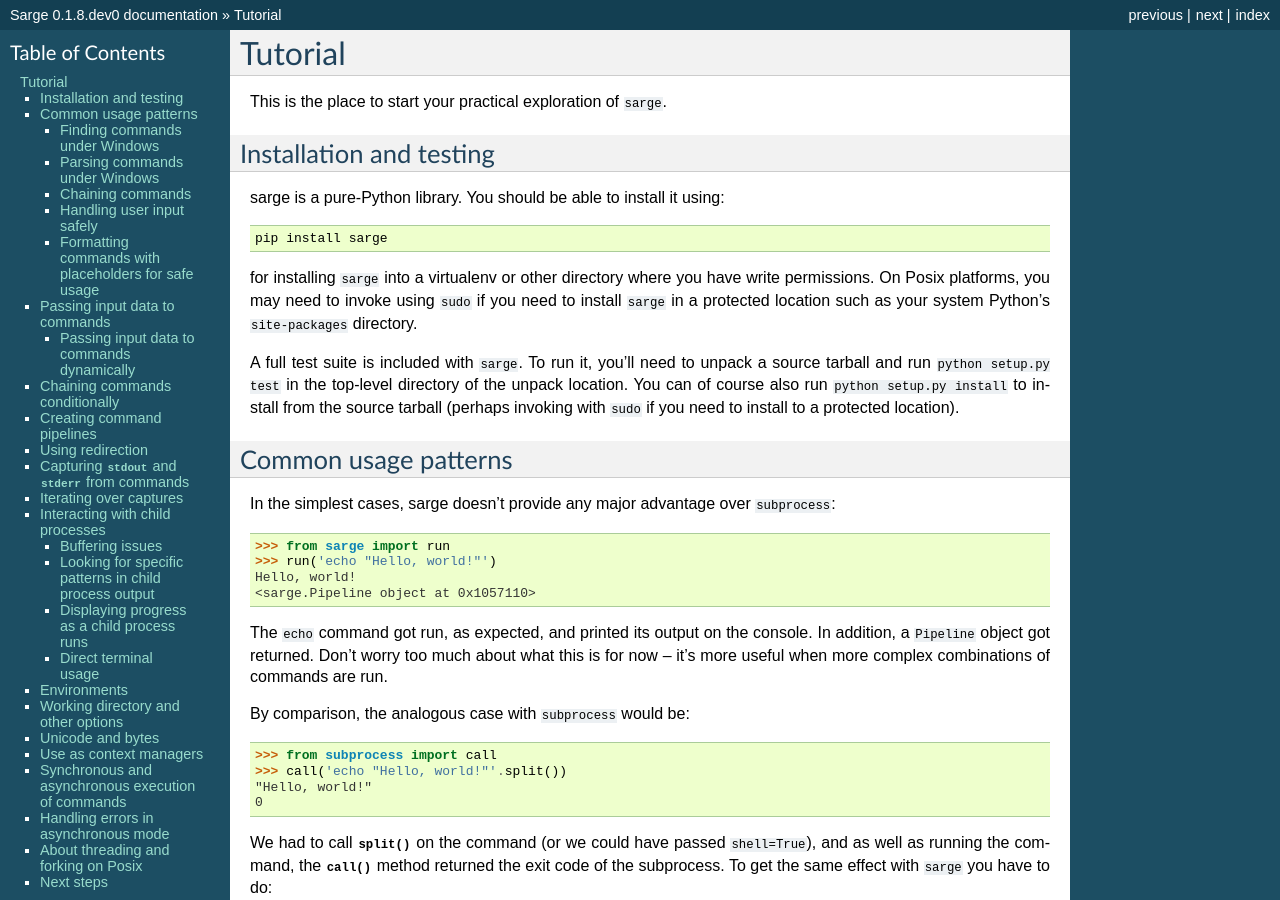
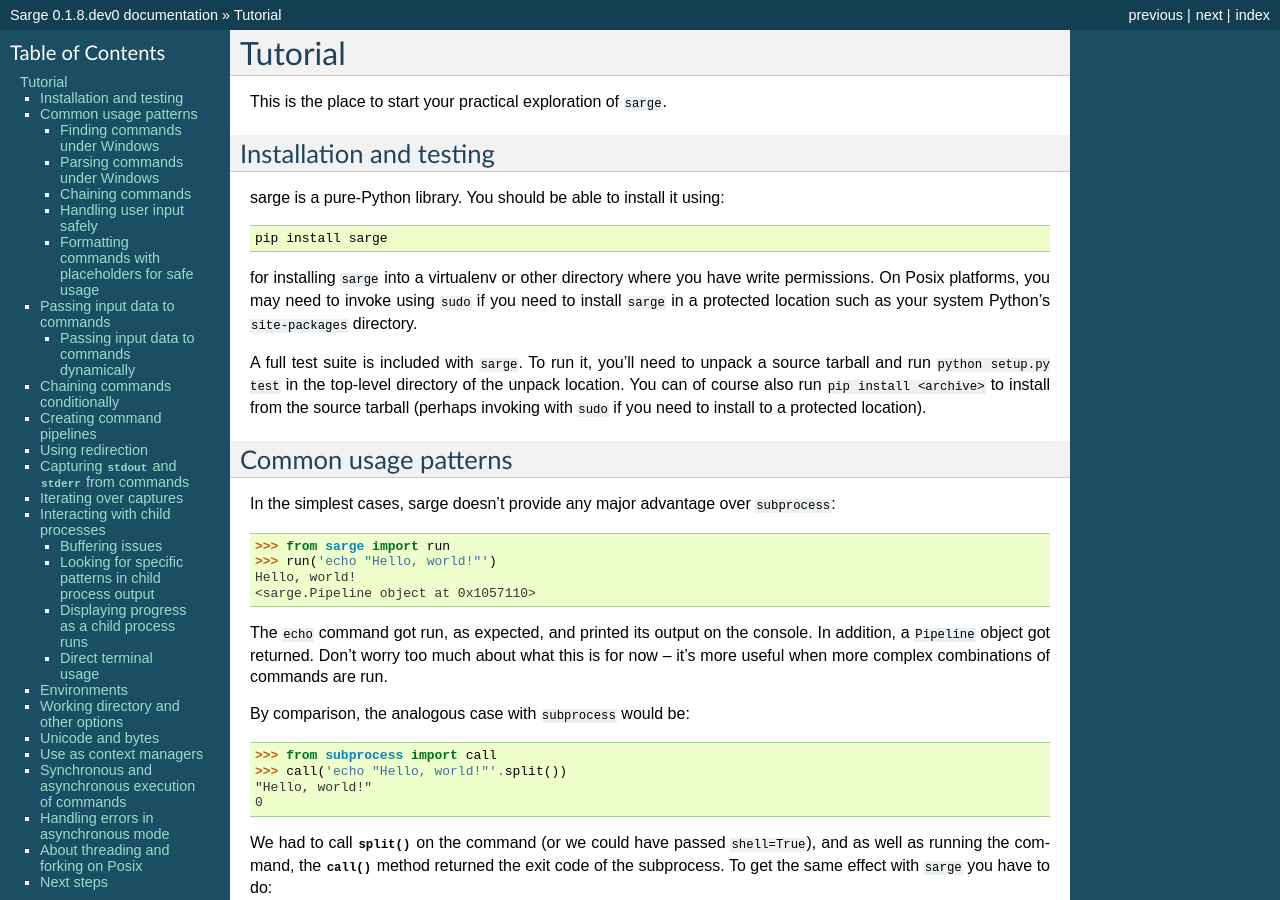
Before and after one commit to vsajip/sarge, a Sphinx documentation site: the page built from docs/tutorial.rst, in a window 1280 px wide and 900 px high. Built offline with Sphinx 7.4.7, drawn with Linux system fonts in a browser that asks for light colours; formulas are drawn with MathJax 3.

Commit message:
Update to remove references to .

```diff
--- a/docs/tutorial.rst
+++ b/docs/tutorial.rst
@@ -19,7 +19,7 @@ Python's ``site-packages`` directory.
 
 A full test suite is included with ``sarge``. To run it, you'll need to unpack
 a source tarball and run ``python setup.py test`` in the top-level directory
-of the unpack location. You can of course also run ``python setup.py install``
+of the unpack location. You can of course also run ``pip install <archive>``
 to install from the source tarball (perhaps invoking with ``sudo`` if you need
 to install to a protected location).
 
```
